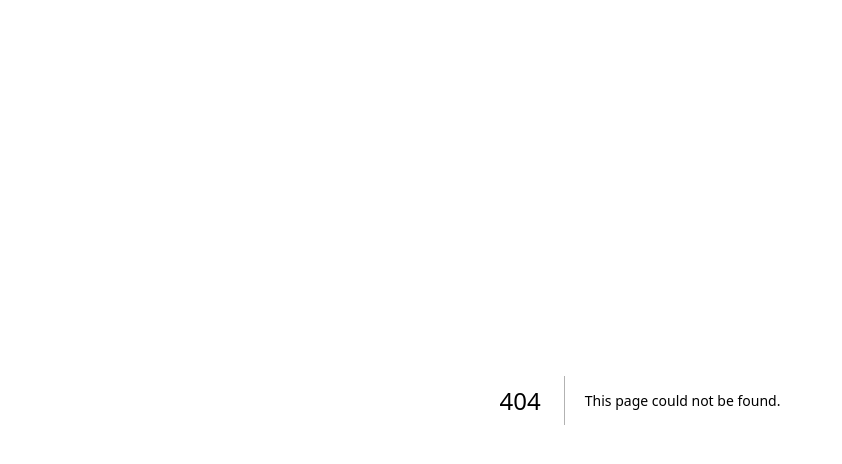
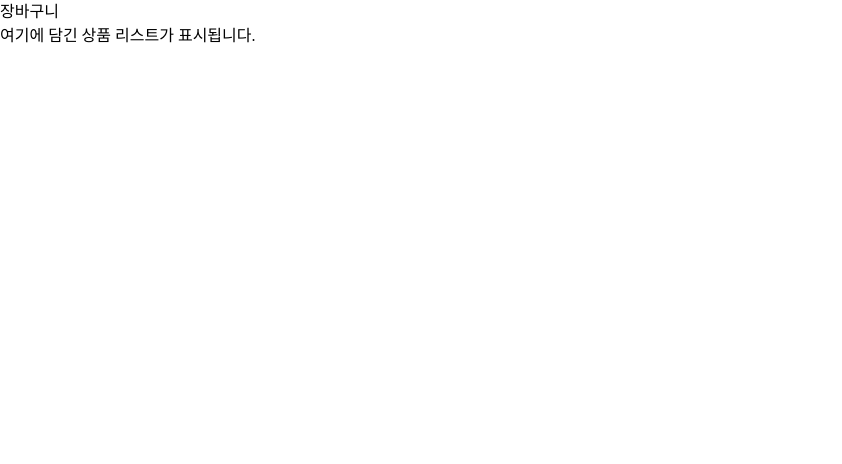
Before and after one commit to house-study/market-toy-project, a Next.js app: page /cart in a window 1280 px wide. Before the commit this address had no page. Shown: the top 464 px of the page, without its empty margins (0-842 px from the left). Built offline with nearby package versions, Linux system fonts and the light colour scheme; a web font is replaced by a local one.

Commit message:
feat: 장바구니 페이지 추가

```diff
--- /dev/null
+++ b/src/pages/cart.tsx
@@ -0,0 +1,10 @@
+const Cart = () => {
+  return (
+    <div>
+      <h1>장바구니</h1>
+      <p>여기에 담긴 상품 리스트가 표시됩니다.</p>
+    </div>
+  );
+};
+
+export default Cart;
```
